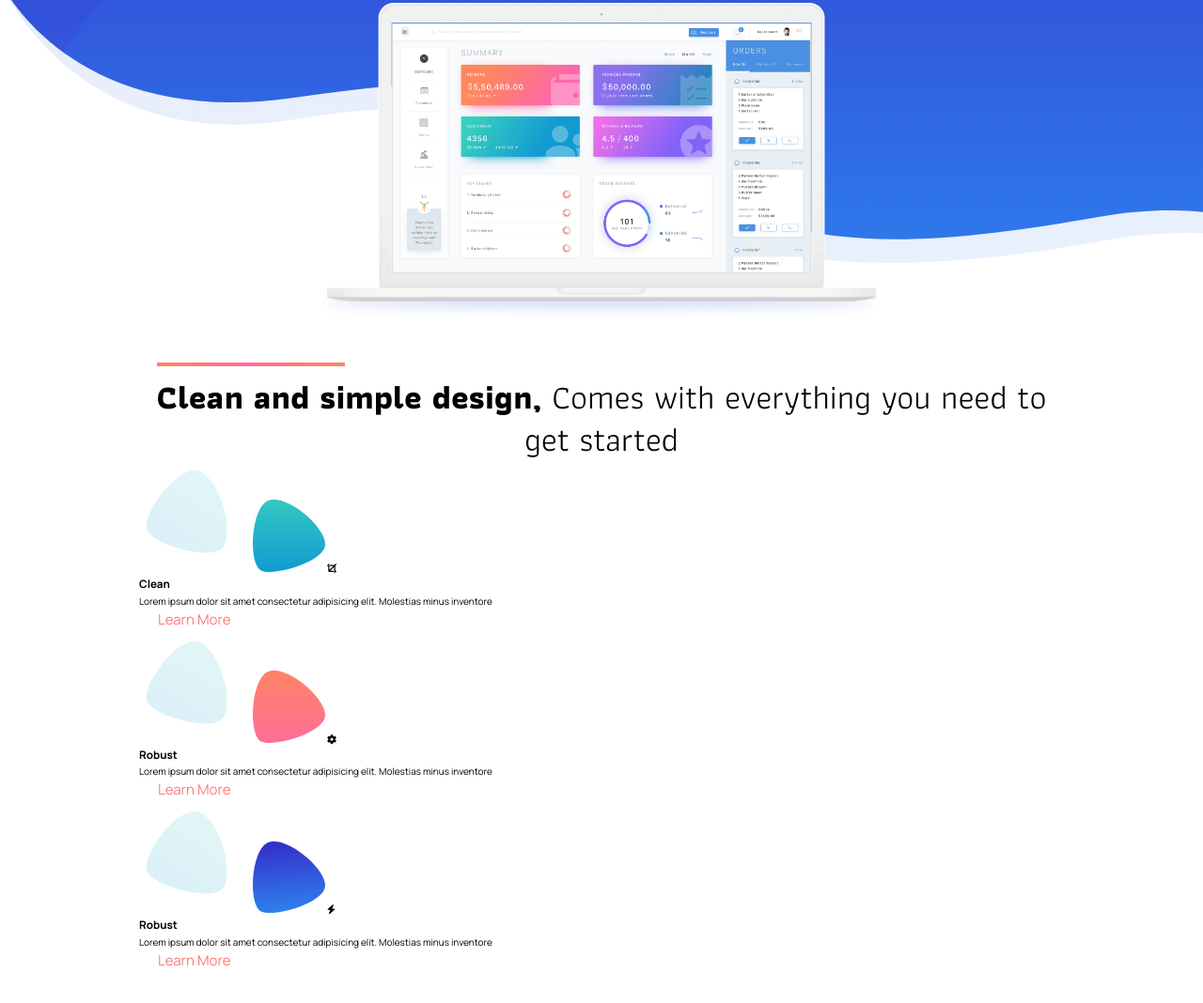
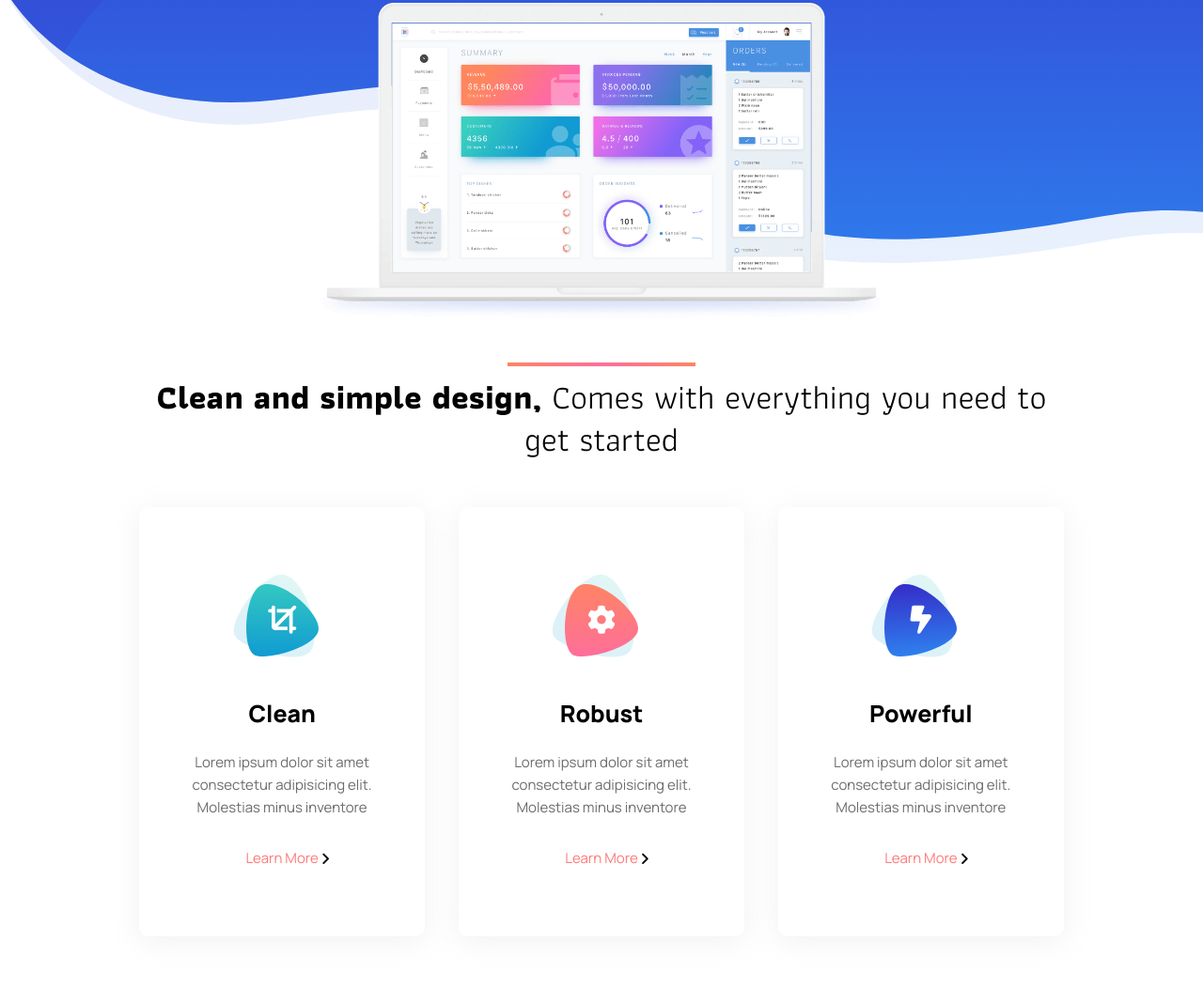
Before and after one commit to anirudh-000/basic, a plain HTML site: page index.html in a window 1280 px wide. Shown: the part 488-1556 px from the top of the page at 94% size. Drawn offline with nearby package versions, Linux system fonts and the light colour scheme.

Commit message:
created Features section

```diff
--- a/index.html
+++ b/index.html
@@ -129,14 +129,14 @@
           </h3>
 
           <!-- Para -->
-          <p class="features__cards--card-1__para features__card--para">
+          <p class="features__cards--card-1__para features__card--para section__para">
             Lorem ipsum dolor sit amet consectetur adipisicing elit.
             Molestias minus inventore
           </p>
 
           <!-- Link -->
           <a href="#" class="features__cards--card-1__link features__card--link section__sub-link">
-            <span>Learn More</span> <i class="fa-solid fa-angle-right"></i>
+            <span>Learn More <i class="fa-solid fa-angle-right"></i></span>
           </a>
         </div>
         <!-- Card 2 -->
@@ -164,14 +164,14 @@
           </h3>
 
           <!-- Para -->
-          <p class="features__cards--card-2__para features__card--para">
+          <p class="features__cards--card-2__para features__card--para section__para">
             Lorem ipsum dolor sit amet consectetur adipisicing elit.
             Molestias minus inventore
           </p>
 
           <!-- Link -->
           <a href="#" class="features__cards--card-2__link features__card--link section__sub-link">
-            <span>Learn More</span> <i class="fa-solid fa-angle-right"></i>
+            <span>Learn More <i class="fa-solid fa-angle-right"></i></span>
           </a>
         </div>
          <!-- Card 3 -->
@@ -190,23 +190,23 @@
               alt="triangle with rounded corners"
             >
 
-            <i class="fa-solid fa-bolt"></i>
+            <i class="fa-solid fa-bolt-lightning"></i>
           </div>
 
           <!-- Title -->
           <h3 class="features__cards--card-3__title features__card--title">
-            Robust
+            Powerful
           </h3>
 
           <!-- Para -->
-          <p class="features__cards--card3__para features__card--para">
+          <p class="features__cards--card3__para features__card--para section__para">
             Lorem ipsum dolor sit amet consectetur adipisicing elit.
             Molestias minus inventore
           </p>
 
           <!-- Link -->
           <a href="#" class="features__cards--card-3__link features__card--link section__sub-link">
-            <span>Learn More</span> <i class="fa-solid fa-angle-right"></i>
+            <span>Learn More <i class="fa-solid fa-angle-right"></i></span>
           </a>
         </div>
       </div>
--- a/style.css
+++ b/style.css
@@ -366,10 +366,78 @@ li {
 
 .features {
   grid-column: container-start / container-end;
+
+  display:flex;
+  flex-direction: column;
+  gap: 5rem;
 }
 
+/* .features title {
+  z-index: -1;
+} */
 
+.features__title::before {
+  left: 50%;
+  transform: translateX(-50%);
+}
 
+.features__cards {
+  display: grid;
+  grid-template-columns: repeat(auto-fill, minmax(30rem, 1fr));
+  gap: calc(1rem + 2vw);
+}
+
+.features__card {
+  display: flex;
+  flex-direction: column;
+  align-items: center;
+  gap: 2rem;
+
+  padding: 6rem 3rem;
+  box-shadow: 0 5px 30px 0 rgba(167, 167, 167, 0.16);
+  border-radius: 1rem;
+  border: 1px solid transparent;
+  transition: all 0.25s cubic-bezier(0.39, 0.575, 0.565, 1);
+}
+
+.features__card:hover {
+  border: 1px solid var(--color-tertiary-3);
+}
+
+.features__card:hover .features__card--icons img:first-child {
+  transform: rotate(25deg);
+}
+
+.features__card--icons {
+  display: grid;
+  grid-template-columns: 1fr;
+  place-items: center;
+}
+
+.features__card--icons img,
+.features__card--icons i {
+  grid-column: 1/ -1;
+  grid-row: 1/ -1;
+}
+
+.features__card--icons img:first-child {
+  transition: all 0.25s cubic-bezier(0.39, 0.575, 0.565, 1);
+  z-index: -1;
+}
+
+.features__card--icons i {
+  font-size: var(--font-size-st-l);
+  color: var(--color-primary);
+}
+
+.features__card--title {
+  font-size: var(--font-size-st-mc);
+  font-weight: 900;
+}
+
+.features__card--para {
+  text-align: center;
+}
 
 /* ------------------------------------------------------------------------------- */
 /* ------------------------------------------ Media Queries
@@ -407,6 +475,16 @@ li {
 
   .hero__img {
     width: 80%;
+  }
+
+  /*----------*----------*----------*----------*---------- section padding ----------*----------*----------*----------*/
+  .section__padding {
+    padding: var(--padding-xl-v);
+  }
+
+  /*----------*----------*----------*----------*---------- section title ----------*----------*----------*----------*/
+  .section__title {
+    font-size: 2.8rem;
   }
 
 }
@@ -537,3 +615,15 @@ li {
       width: 100%;
     }
 }
+
+@media screen and(max-width: 500px) {
+  /*----------*----------*----------*----------*---------- features ----------*----------*----------*----------*/
+  .features__cards {
+    grid-template-columns: repeat(auto-fit, minmax(25rem, 1fr));
+    gap: 2rem 0;
+  }
+
+  .features__card {
+    padding: 3rem 1.5rem;
+  }
+}
```
